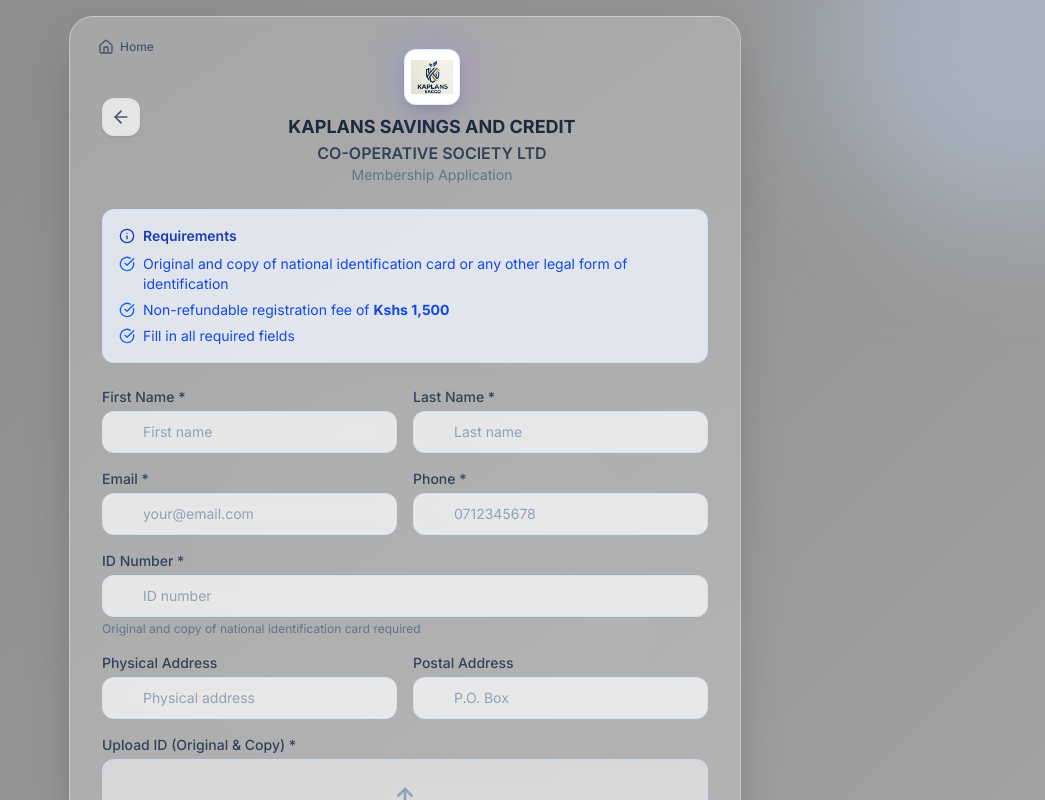
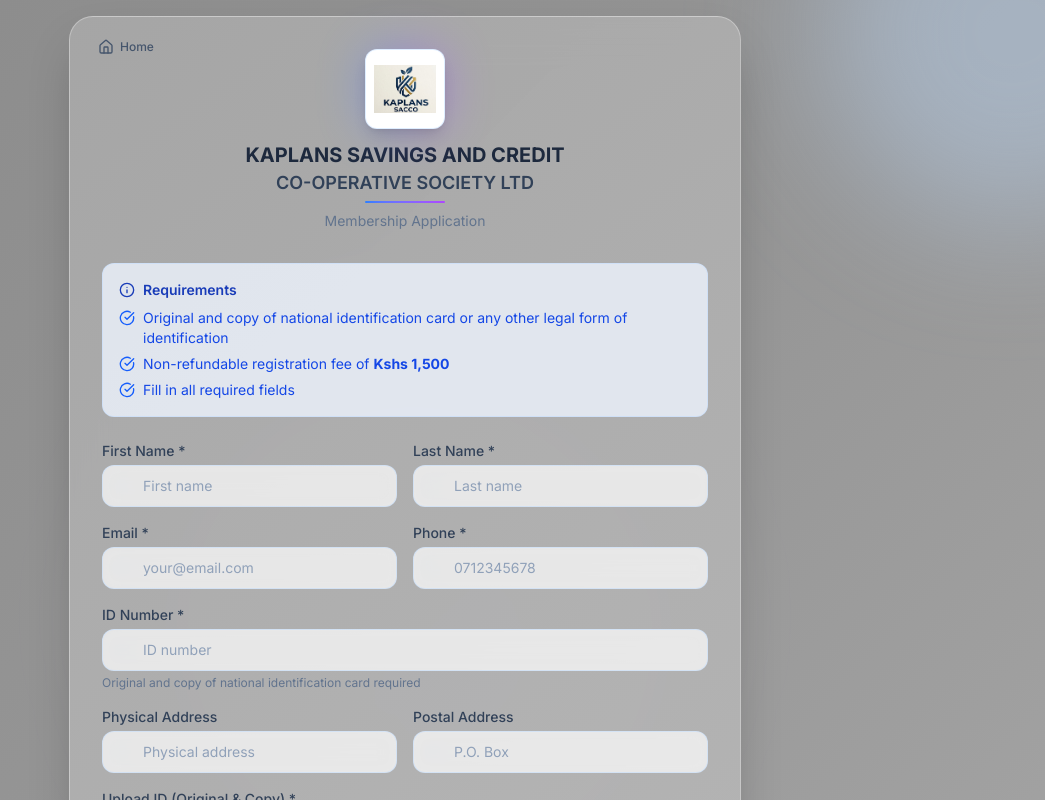
Before and after one commit to Motari2004/kaplansacco, a Next.js app: page /register in a window 1280 px wide. Shown: the top 800 px of the page, without its empty margins (235-1280 px from the left). Built offline with nearby package versions, Linux system fonts and the light colour scheme.

Commit message:
Describe what you changed here

```diff
--- a/app/register/page.tsx
+++ b/app/register/page.tsx
@@ -221,13 +221,6 @@
                   </p>
                 </div>
 
-
-
-
-
-
-
-
                 {/* Member Details */}
                 <div className="bg-slate-50 rounded-xl p-4 mb-6 border border-slate-200">
                   <div className="flex items-center justify-between mb-2">
@@ -245,16 +238,6 @@
                     <span className="text-sm font-medium text-slate-900">{memberData?.email}</span>
                   </div>
                 </div>
-
-
-
-
-
-
-
-
-
-
 
                 {/* Fee Details */}
                 <div className="bg-gradient-to-r from-blue-50 to-indigo-50 rounded-xl p-6 mb-6 border border-blue-200/50">
@@ -401,15 +384,10 @@
                   </span>
                 </button>
 
-
-
                 <p className="text-xs text-slate-700 text-center mt-4 font-medium">
                   You will receive an STK Push on your M-Pesa registered phone number.
                   Enter your PIN to complete the payment.
                 </p>
-
-
-
               </>
             ) : (
               // Success screen after payment
@@ -467,19 +445,12 @@
             <span className="text-xs font-medium text-slate-600">Home</span>
           </Link>
 
-          {/* Header with Logo */}
-          <div className="flex items-center gap-4 mb-6">
-            <Link
-              href="/"
-              className="p-2 rounded-xl bg-white/70 backdrop-blur-sm hover:bg-white/90 transition-colors border border-blue-200/30 shadow-sm"
-            >
-              <ArrowLeft className="h-5 w-5 text-slate-600" />
-            </Link>
-            <div className="flex-1 text-center">
-              <div className="flex justify-center mb-2">
+          {/* Centered Header with Logo */}
+          <div className="text-center mb-8">
+            <div className="flex justify-center mb-3">
               <div className="relative">
                 <div className="absolute inset-0 bg-gradient-to-r from-blue-500 to-purple-500 rounded-xl blur-xl opacity-40"></div>
-                  <div className="relative w-14 h-14 rounded-xl overflow-hidden bg-white p-1.5 shadow-lg border border-blue-200/50">
+                <div className="relative w-20 h-20 rounded-xl overflow-hidden bg-white p-2 shadow-lg border border-blue-200/50">
                   <img
                     src="/images/logo.JPG"
                     alt="Kaplans SACCO Logo"
@@ -488,10 +459,11 @@
                 </div>
               </div>
             </div>
-              <h2 className="text-lg font-bold text-slate-800">KAPLANS SAVINGS AND CREDIT</h2>
-              <h3 className="text-md font-semibold text-slate-700">CO-OPERATIVE SOCIETY LTD</h3>
-              <p className="text-sm text-slate-500">Membership Application</p>
-            </div>
+
+            <h2 className="text-xl font-bold text-slate-800">KAPLANS SAVINGS AND CREDIT</h2>
+            <h3 className="text-lg font-semibold text-slate-700">CO-OPERATIVE SOCIETY LTD</h3>
+            <div className="mt-1 h-0.5 w-20 mx-auto bg-gradient-to-r from-blue-500 to-purple-500 rounded-full"></div>
+            <p className="text-sm text-slate-500 mt-2">Membership Application</p>
           </div>
 
           {/* Requirements */}
@@ -756,17 +728,6 @@
               disabled={loading}
               className="relative w-full group overflow-hidden py-3 rounded-xl font-semibold text-white shadow-lg shadow-blue-500/25 hover:shadow-xl hover:shadow-blue-500/30 transition-all duration-300 hover:scale-105"
             >
-
-
-
-
-
-
-
-
-
-
-
               <div className="absolute inset-0 bg-gradient-to-r from-blue-600 via-indigo-600 to-purple-600 group-hover:scale-110 transition-transform duration-300"></div>
               <span className="relative z-10 flex items-center justify-center">
                 {loading ? (
```
Lines whose indentation alone changed are shown as unchanged.
